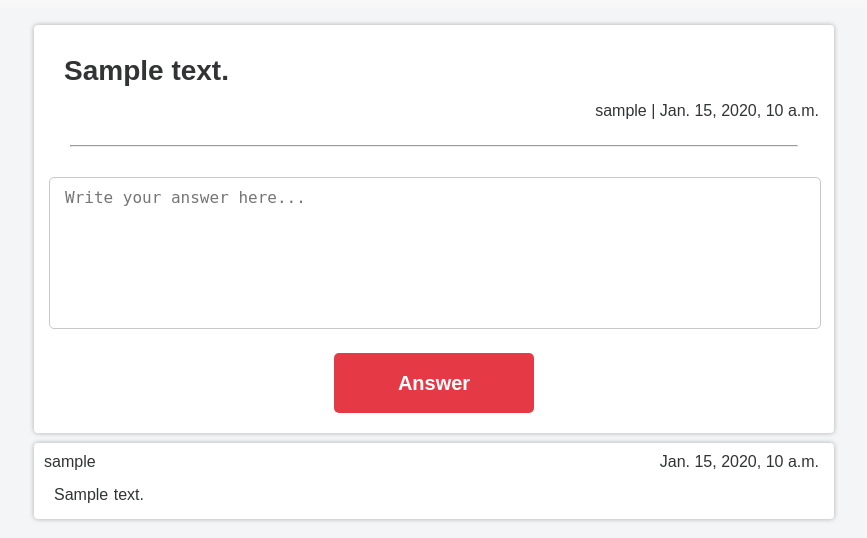
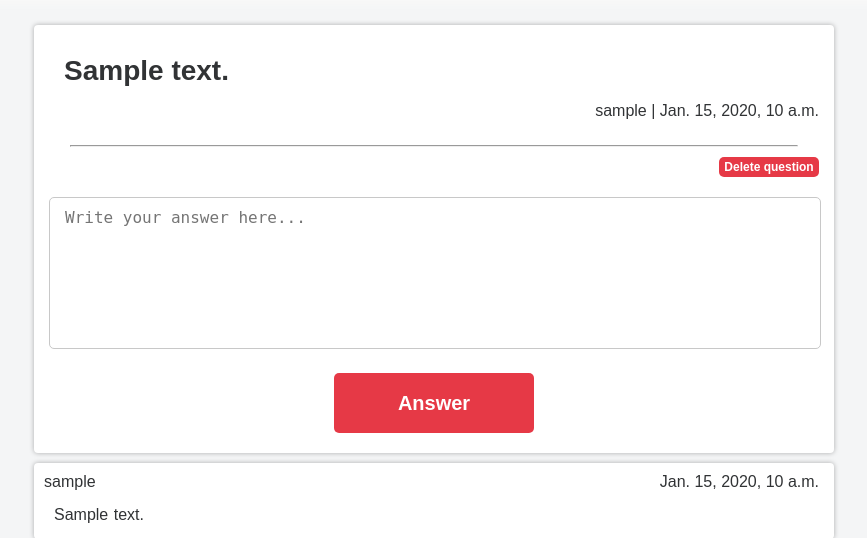
Before and after one commit to welel/ask-website, a Django app: page /question/1/ in a window 1280 px wide. Shown: the part 50-588 px from the top of the page, without its empty margins (206-1073 px from the left). Run offline with Django 3.2, Linux system fonts and the light colour scheme; a user stored in the database is signed in; tables that the repository leaves empty hold one stand-in row (values such as "Sample post").

Commit message:
Added delete question button

```diff
--- a/ask/qa/templates/question.html
+++ b/ask/qa/templates/question.html
@@ -17,6 +17,12 @@
 		<span id='main_question_data'>&nbsp;|&nbsp;{{ question.added_at }}</span>
 	</div>
 	<hr>
+	{% if user == question.author %}
+		<form action='/delete_question/' method='post'>
+			{% csrf_token %}
+			<button id='delete_question_button' type='submit'>Delete question</button>
+		</form>
+	{% endif %}
 	{% for e in form.non_field_errors %}
 		<p> Error: {{ e }} </p>
 	{% endfor %}
--- a/ask/qa/urls.py
+++ b/ask/qa/urls.py
@@ -1,6 +1,6 @@
 from django.conf.urls import url
 from qa.views import (questions_list_all, question_and_answers,
-        question_add, signup, signin, log_out)
+        question_add, delete_question, signup, signin, log_out)
 
 urlpatterns = [
     url(r'^$', questions_list_all),
@@ -9,5 +9,6 @@ urlpatterns = [
     url(r'^ask\/', question_add),
     url(r'^question\/(?P<article_id>[0-9]+)\/$', question_and_answers),
     url(r'^new\/', questions_list_all),
-    url(r'^logout\/', log_out)
+    url(r'^logout\/', log_out),
+    url(r'^delete_question\/', delete_question)
     ]
--- a/ask/qa/views.py
+++ b/ask/qa/views.py
@@ -29,7 +29,7 @@ def questions_list_all(request, *args, **kwargs):
 def question_and_answers(request, *args, **kwargs):
     '''
     Renders a page of one question with a form for the answer
-    and other answers, and manages POST request from the form.
+    and users answers, and manages POST request from the form.
     '''
     question_id = int(kwargs['article_id'])
     question = get_object_or_404(Question, pk=question_id)
@@ -67,6 +67,21 @@ def question_add(request, *args, **kwargs):
     else:
         form = AskForm()
     return render(request, 'ask.html', {'form': form})
+
+
+@require_POST
+@login_required(login_url='/signin/')
+def delete_question(request, *args, **kwargs):
+    '''Deliting of the question and redirect on the main page.'''
+    question_id = request.META['HTTP_REFERER'].split('/')[-2]
+    try:
+        question = Question.objects.filter(pk=question_id).delete()
+        Answer.objects.filter(question=question).delete()
+    except Question.DoesNotExist:
+        raise Question.DoesNotExist
+    except Answer.DoesNotExist:
+        raise Answer.DoesNotExist
+    return HttpResponseRedirect('/')
 
 
 def signup(request, *args, **kwargs):
--- a/static/qa/css/style.css
+++ b/static/qa/css/style.css
@@ -296,6 +296,14 @@ textarea::placeholder {
 	padding: 30px 30px 5px 30px;
 }
 
+#delete_question_button {
+	width: 100px;
+	height: 20px;
+	font-size: 12px;
+	float: right;
+	margin-right: 15px;
+}
+
 .main_question hr {
 	margin: 20px 36px 10px 36px;
 }
```
